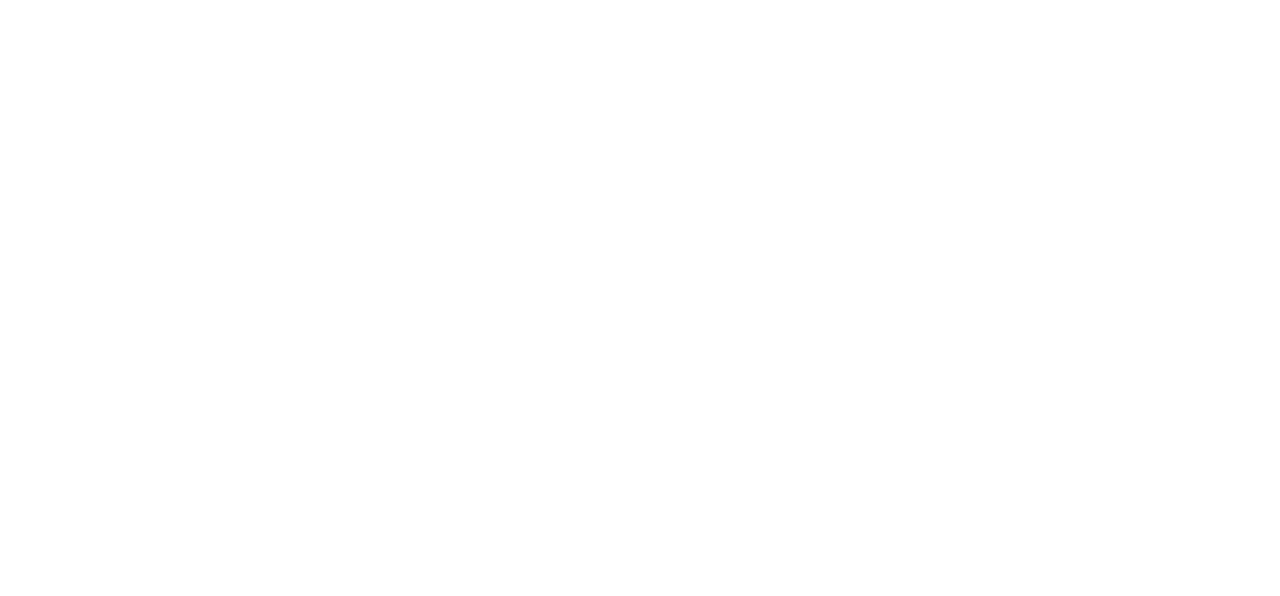
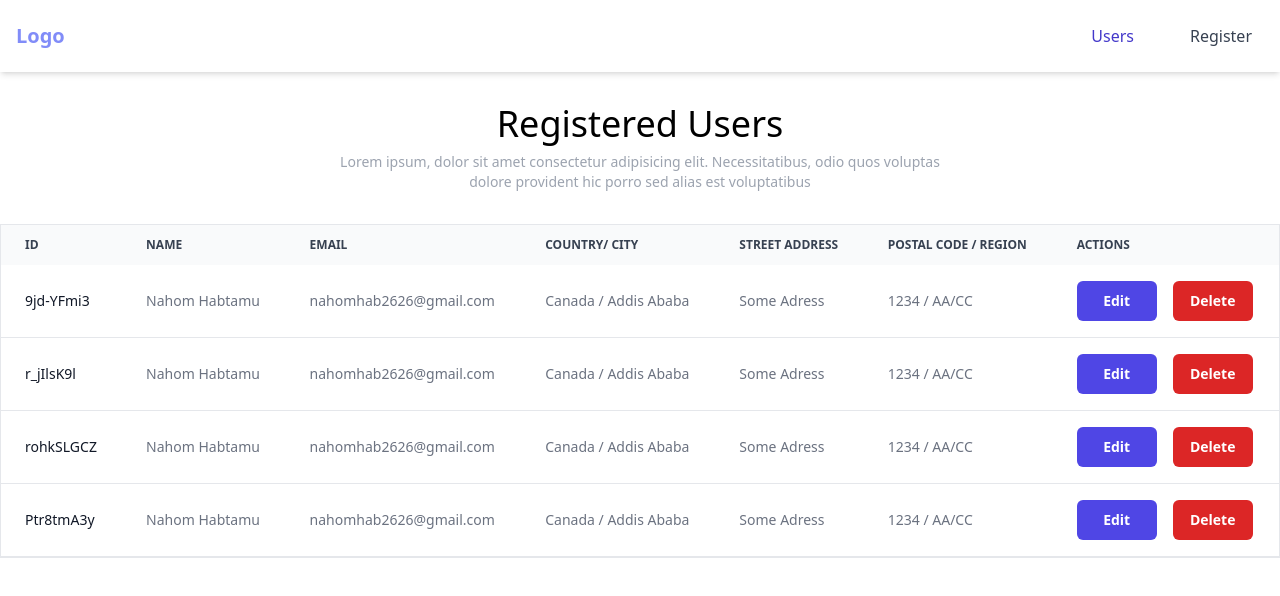
Before and after one commit to nahom-habtamu/reg-app, a Next.js app: page / in a window 1280 px wide. Shown: the top 596 px of the page. Built offline with nearby package versions, Linux system fonts and the light colour scheme.

Commit message:
style: wire up portal for displaying delete modal  - update user list page to render users using table  - update navbar components  - add loading-spinner component

```diff
--- /dev/null
+++ b/src/components/DeleteUserConfirmationModal.tsx
@@ -0,0 +1,98 @@
+import { createPortal } from "react-dom";
+import { LoadingSpinner } from "./LoadingSpinner";
+
+type ModalProps = {
+  onClose: () => void;
+  onAction: () => void;
+  show: boolean;
+  actionLoading: boolean;
+};
+
+export const DeleteUserConfirmationModal = (props: ModalProps) => {
+  const { onAction, actionLoading, onClose, show } = props;
+
+  return !show
+    ? null
+    : createPortal(
+        <div
+          style={{
+            width: "100vw",
+            height: "100vh",
+            opacity: "0.95",
+            background: "black",
+            position: "absolute",
+            top: "0",
+            left: "0",
+            zIndex: "1",
+            display: "flex",
+            justifyContent: "center",
+            paddingTop: "150px",
+          }}
+        >
+          <div className="justify-center items-center w-fit h-modal">
+            <div className="relative p-4 w-full max-w-md h-full">
+              <div className="relative p-4 text-center bg-white rounded-lg shadow">
+                <button
+                  type="button"
+                  className="text-gray-400 absolute top-2.5 right-2.5 bg-transparent hover:bg-gray-200 hover:text-gray-900 rounded-lg text-sm p-1.5 ml-auto inline-flex items-center "
+                  onClick={onClose}
+                >
+                  <svg
+                    className="w-5 h-5"
+                    fill="currentColor"
+                    viewBox="0 0 20 20"
+                    xmlns="http://www.w3.org/2000/svg"
+                  >
+                    <path
+                      fillRule="evenodd"
+                      d="M4.293 4.293a1 1 0 011.414 0L10 8.586l4.293-4.293a1 1 0 111.414 1.414L11.414 10l4.293 4.293a1 1 0 01-1.414 1.414L10 11.414l-4.293 4.293a1 1 0 01-1.414-1.414L8.586 10 4.293 5.707a1 1 0 010-1.414z"
+                      clipRule="evenodd"
+                    ></path>
+                  </svg>
+                </button>
+                <svg
+                  className="text-gray-400 dark:text-gray-500 w-11 h-11 mb-3.5 mx-auto"
+                  fill="currentColor"
+                  viewBox="0 0 20 20"
+                  xmlns="http://www.w3.org/2000/svg"
+                >
+                  <path
+                    fillRule="evenodd"
+                    d="M9 2a1 1 0 00-.894.553L7.382 4H4a1 1 0 000 2v10a2 2 0 002 2h8a2 2 0 002-2V6a1 1 0 100-2h-3.382l-.724-1.447A1 1 0 0011 2H9zM7 8a1 1 0 012 0v6a1 1 0 11-2 0V8zm5-1a1 1 0 00-1 1v6a1 1 0 102 0V8a1 1 0 00-1-1z"
+                    clipRule="evenodd"
+                  ></path>
+                </svg>
+                <p className="mb-4 text-gray-500 dark:text-gray-300">
+                  Are you sure you want to delete this item?
+                </p>
+                <div className="flex justify-center items-center space-x-4">
+                  <button
+                    type="button"
+                    className="py-2 px-3 text-sm font-medium text-gray-500 bg-white rounded-lg border border-gray-200 hover:bg-gray-100 focus:ring-4 focus:outline-none focus:ring-primary-300 hover:text-gray-900 focus:z-10 dark:bg-gray-700 dark:text-gray-300 dark:border-gray-500 dark:hover:text-white dark:hover:bg-gray-600 dark:focus:ring-gray-600"
+                    onClick={onClose}
+                  >
+                    No, cancel
+                  </button>
+                  <button
+                    type="button"
+                    className="py-2 px-3 text-sm font-medium text-center text-white bg-red-600 rounded-lg hover:bg-red-700 focus:ring-4 focus:outline-none focus:ring-red-300 dark:bg-red-500 dark:hover:bg-red-600 dark:focus:ring-red-900"
+                    onClick={onAction}
+                  >
+                    {actionLoading ? (
+                      <div className="flex gap-1 items-center">
+                        Loading
+                        <LoadingSpinner color="white" />
+                      </div>
+                    ) : (
+                      "Yes, Delete"
+                    )}
+                  </button>
+                </div>
+              </div>
+            </div>
+          </div>
+        </div>,
+        document.getElementById("confirm-modal")!,
+        "modal-key"
+      );
+};
--- /dev/null
+++ b/src/components/LoadingSpinner.tsx
@@ -0,0 +1,33 @@
+type LoadingSpinnerProps = {
+  size?: "sm" | "lg" | "md";
+  color?: string;
+};
+
+export const LoadingSpinner = (props: LoadingSpinnerProps) => {
+  const { size = "sm", color } = props;
+
+  const widthAndHeight =
+    size === "lg" ? "w-8 h-8" : size === "md" ? "w-6 h-6" : "w-4 h-4";
+
+  return (
+    <div role="status">
+      <svg
+        className={`${widthAndHeight} text-gray-200 animate-spin  ${
+          color ?? "fill-indigo-600"
+        } `}
+        viewBox="0 0 100 101"
+        fill="none"
+        xmlns="http://www.w3.org/2000/svg"
+      >
+        <path
+          d="M100 50.5908C100 78.2051 77.6142 100.591 50 100.591C22.3858 100.591 0 78.2051 0 50.5908C0 22.9766 22.3858 0.59082 50 0.59082C77.6142 0.59082 100 22.9766 100 50.5908ZM9.08144 50.5908C9.08144 73.1895 27.4013 91.5094 50 91.5094C72.5987 91.5094 90.9186 73.1895 90.9186 50.5908C90.9186 27.9921 72.5987 9.67226 50 9.67226C27.4013 9.67226 9.08144 27.9921 9.08144 50.5908Z"
+          fill="currentColor"
+        />
+        <path
+          d="M93.9676 39.0409C96.393 38.4038 97.8624 35.9116 97.0079 33.5539C95.2932 28.8227 92.871 24.3692 89.8167 20.348C85.8452 15.1192 80.8826 10.7238 75.2124 7.41289C69.5422 4.10194 63.2754 1.94025 56.7698 1.05124C51.7666 0.367541 46.6976 0.446843 41.7345 1.27873C39.2613 1.69328 37.813 4.19778 38.4501 6.62326C39.0873 9.04874 41.5694 10.4717 44.0505 10.1071C47.8511 9.54855 51.7191 9.52689 55.5402 10.0491C60.8642 10.7766 65.9928 12.5457 70.6331 15.2552C75.2735 17.9648 79.3347 21.5619 82.5849 25.841C84.9175 28.9121 86.7997 32.2913 88.1811 35.8758C89.083 38.2158 91.5421 39.6781 93.9676 39.0409Z"
+          fill="currentFill"
+        />
+      </svg>
+    </div>
+  );
+};
--- a/src/components/NavBar.tsx
+++ b/src/components/NavBar.tsx
@@ -8,10 +8,10 @@
 
   return (
     <section className="bg-white shadow-md">
-      <nav className="bg-white border-gray-200 dark:bg-gray-900 max-w-[800px] mx-auto">
+      <nav className="bg-white border-gray-200 dark:bg-gray-900 max-w-[1400px] mx-auto">
         <div className="max-w-screen-xl flex flex-wrap items-center justify-between mx-auto p-4">
           <Link href="/">
-            <span className="self-center h-fit text-4xl font-semibold whitespace-nowrap text-indigo-400 ">
+            <span className="self-center h-fit text-xl font-semibold whitespace-nowrap text-indigo-400 ">
               Logo
             </span>
           </Link>
--- a/src/components/UserListItem.tsx
+++ b/src/components/UserListItem.tsx
@@ -1,5 +1,7 @@
 import useDeletePost from "@/hooks/useDeleteUser";
 import Link from "next/link";
+import { DeleteUserConfirmationModal } from "./DeleteUserConfirmationModal";
+import { useState } from "react";
 
 type User = {
   id: string;
@@ -14,43 +16,53 @@
 };
 
 const UserListItem = (user: User) => {
-  const { deleteUser, isLoading, isSuccess } = useDeletePost();
+  const {
+    city,
+    country,
+    email,
+    firstName,
+    id,
+    lastName,
+    postalCode,
+    region,
+    streetAddress,
+  } = user;
+
+  const { deleteUser, isLoading } = useDeletePost();
+  const [modalOpen, setModalOpen] = useState(false);
 
   return (
-    <div className="max-w-lg rounded overflow-hidden shadow-lg p-3">
-      <div className="px-6 py-4">
-        <div className="font-bold text-xl mb-2">
-          Name: {user.firstName + " " + user.lastName}
-        </div>
-        <p className="text-gray-700 text-base pt-2">Email : {user.email}</p>
-        <p className="text-gray-700 text-base pt-2">Country : {user.country}</p>
-        <p className="text-gray-700 text-base pt-2">City : {user.city}</p>
-      </div>
-      <div className="px-6 pt-4 pb-2">
-        <span className="inline-block bg-gray-200 rounded-full px-3 py-1 text-sm font-semibold text-gray-700 mr-2 mb-2">
-          {user.region}
-        </span>
-        <span className="inline-block bg-gray-200 rounded-full px-3 py-1 text-sm font-semibold text-gray-700 mr-2 mb-2">
-          {user.streetAddress}
-        </span>
-        <span className="inline-block bg-gray-200 rounded-full px-3 py-1 text-sm font-semibold text-gray-700 mr-2 mb-2">
-          {user.postalCode}
-        </span>
-      </div>
-      <div className="mt-6 flex items-center justify-center gap-1">
-        <Link href={`/edit/${user.id}`}>
-          <button className="rounded-md w-72 h-14 bg-blue-500 px-3 py-2 text-sm font-semibold text-white shadow-sm hover:bg-blue-400 focus-visible:outline focus-visible:outline-2 focus-visible:outline-offset-2 focus-visible:outline-blue-600">
-            Edit
+    <>
+      <tr className="bg-white border-b">
+        <th className="px-6 py-4 font-medium text-gray-900 whitespace-nowrap ">
+          {id}
+        </th>
+        <td className="px-6 py-4">{firstName + " " + lastName}</td>
+        <td className="px-6 py-4">{email}</td>
+        <td className="px-6 py-4">{country + " / " + city}</td>
+        <td className="px-6 py-4">{streetAddress}</td>
+        <td className="px-6 py-4">{postalCode + " / " + region}</td>
+        <td className="px-6 py-4">
+          <Link href={`/edit/${id}`}>
+            <button className="rounded-md w-20 h-10 bg-indigo-600 mr-4 px-3 py-2 text-sm font-semibold text-white">
+              Edit
+            </button>
+          </Link>
+          <button
+            onClick={() => setModalOpen(true)}
+            className="rounded-md w-20 h-10 bg-red-600 px-3 py-2 text-sm font-semibold text-white"
+          >
+            Delete
           </button>
-        </Link>
-        <button
-          onClick={() => deleteUser(user.id)}
-          className="rounded-md w-72 h-14 bg-red-500 px-3 py-2 text-sm font-semibold text-white shadow-sm hover:bg-red-400 focus-visible:outline focus-visible:outline-2 focus-visible:outline-offset-2 focus-visible:outline-red-600"
-        >
-          {isLoading ? " Loading..." : "Delete"}
-        </button>
-      </div>
-    </div>
+        </td>
+      </tr>
+      <DeleteUserConfirmationModal
+        actionLoading={isLoading}
+        onAction={() => deleteUser(user.id)}
+        onClose={() => setModalOpen(false)}
+        show={modalOpen}
+      />
+    </>
   );
 };
 
--- a/src/pages/_document.tsx
+++ b/src/pages/_document.tsx
@@ -6,6 +6,7 @@
       <Head />
       <body>
         <Main />
+        <div id="confirm-modal" />
         <NextScript />
       </body>
     </Html>
--- a/src/pages/index.tsx
+++ b/src/pages/index.tsx
@@ -1,24 +1,65 @@
 import React from "react";
 import useUsers from "../hooks/useUsers";
 import UserListItem from "../components/UserListItem";
+import { NavBar } from "@/components/NavBar";
+import { LoadingSpinner } from "@/components/LoadingSpinner";
 
 const Users = () => {
   const { data: users, isLoading } = useUsers();
 
   return (
-    <div className="flex flex-wrap">
-      {isLoading ? (
-        <div className="w-11 h-11 flex items-center">
-          <div className="text-lg text-gray-600">Loading....</div>
+    <>
+      <NavBar activePage="/" />
+      <div className="text-center text-4xl pt-8">Registered Users</div>
+      <div className="text text-sm text-center text-gray-400 max-w-[600px] mx-auto mt-2 mb-8">
+        Lorem ipsum, dolor sit amet consectetur adipisicing elit.
+        Necessitatibus, odio quos voluptas dolore provident hic porro sed alias
+        est voluptatibus
+      </div>
+      {!isLoading ? (
+        <div className="relative overflow-x-auto border border-gray-200 m-4 max-w-[1400px] mx-auto">
+          <table className="w-full text-sm text-left rtl:text-right text-gray-500 dark:text-gray-400">
+            <thead className="text-xs text-gray-700 uppercase bg-gray-50 dark:bg-gray-700 dark:text-gray-400">
+              <tr>
+                <th scope="col" className="px-6 py-3">
+                  Id
+                </th>
+                <th scope="col" className="px-6 py-3">
+                  Name
+                </th>
+                <th scope="col" className="px-6 py-3">
+                  Email
+                </th>
+                <th scope="col" className="px-6 py-3">
+                  Country/ City
+                </th>
+                <th scope="col" className="px-6 py-3">
+                  Street Address
+                </th>
+                <th scope="col" className="px-6 py-3">
+                  Postal Code / Region
+                </th>
+                <th scope="col" className="px-6 py-3">
+                  Actions
+                </th>
+              </tr>
+            </thead>
+            <tbody>
+              {(users ?? []).map((user) => (
+                <UserListItem {...user} key={user.id} />
+              ))}
+            </tbody>
+          </table>
         </div>
       ) : (
-        <>
-          {(users ?? []).map((user) => (
-            <UserListItem {...user} key={user.id} />
-          ))}
-        </>
+        <div className="border border-gray-200 m-4 max-w-[1400px] h-[200px] mx-auto flex flex-col justify-center items-center">
+          <div className="text-center text-md pb-4">
+            Loading Registered Users....
+          </div>
+          <LoadingSpinner size="lg" />
+        </div>
       )}
-    </div>
+    </>
   );
 };
 
--- a/src/pages/register.tsx
+++ b/src/pages/register.tsx
@@ -40,7 +40,7 @@
       <main
         className={`flex min-h-screen flex-col items-center  ${inter.className}`}
       >
-        <div className="text-2xl pt-4">
+        <div className="text-2xl pt-8">
           Haven't registered yet, Sign Up Here
         </div>
         <div className="text text-sm text-center text-gray-400 max-w-[600px] mx-auto mt-2 mb-8">
--- a/store.json
+++ b/store.json
@@ -1 +1 @@
-{"users":[]}
+{"users":[{"id":"9jd-YFmi3","firstName":"Nahom","lastName":"Habtamu","email":"nahomhab2626@gmail.com","country":"Canada","city":"Addis Ababa","region":"AA/CC","streetAddress":"Some Adress","postalCode":1234},{"id":"r_jIlsK9l","firstName":"Nahom","lastName":"Habtamu","email":"nahomhab2626@gmail.com","country":"Canada","city":"Addis Ababa","region":"AA/CC","streetAddress":"Some Adress","postalCode":1234},{"id":"rohkSLGCZ","firstName":"Nahom","lastName":"Habtamu","email":"nahomhab2626@gmail.com","country":"Canada","city":"Addis Ababa","region":"AA/CC","streetAddress":"Some Adress","postalCode":1234},{"id":"Ptr8tmA3y","firstName":"Nahom","lastName":"Habtamu","email":"nahomhab2626@gmail.com","country":"Canada","city":"Addis Ababa","region":"AA/CC","streetAddress":"Some Adress","postalCode":1234}]}
```
